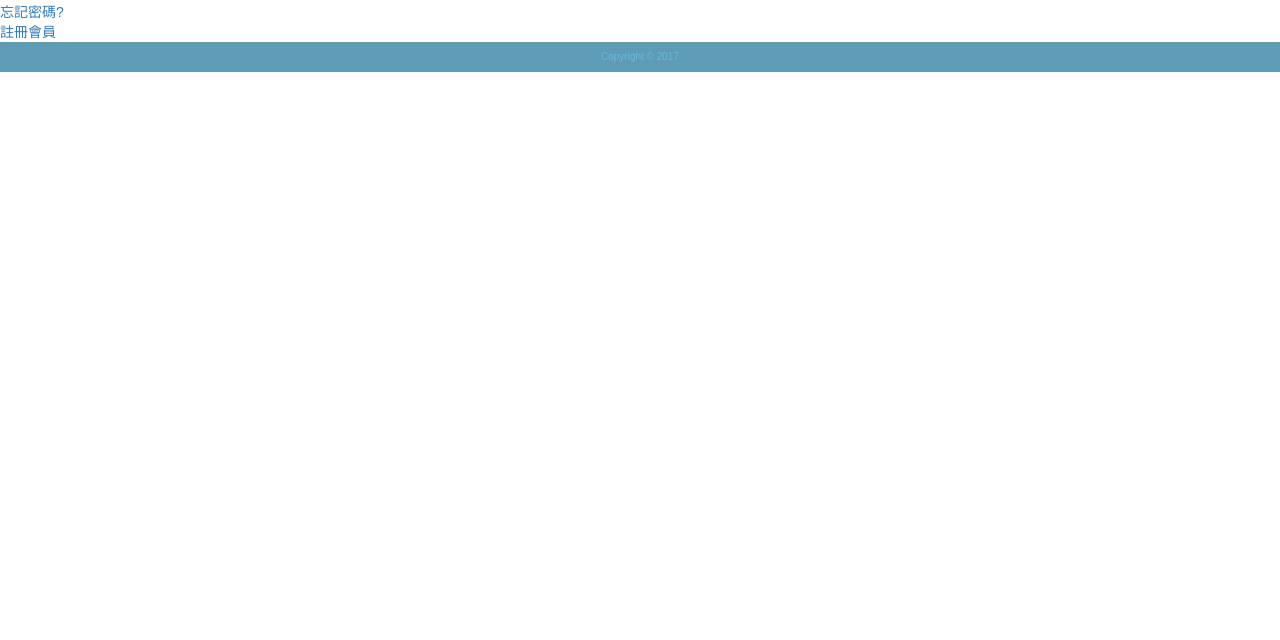
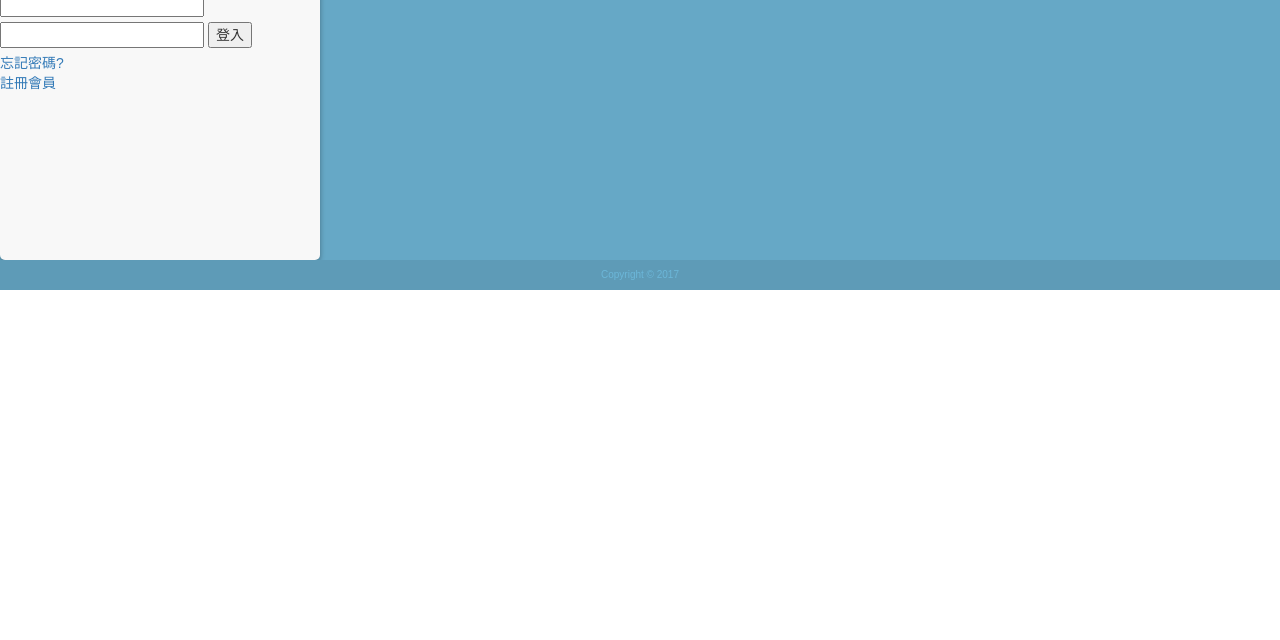
Before and after one commit to sgagaark/ark, a plain HTML site: page login/login.html in a window 1280 px wide. Shown: the part 160-800 px from the top of the page. Drawn offline with nearby package versions, Linux system fonts and the light colour scheme; a web font is replaced by a local one.

Commit message:
login-20170227-1613

```diff
--- a/login/login.html
+++ b/login/login.html
@@ -45,12 +45,14 @@
       </ul>
     </div><!--hambuger-->
     </nav>
+    <div class="allpage">
+      <div class="cooke">首頁 > 登入</div>
       <div class="loginpag">
         <img src="..\images\index\logo_50x50.png" alt="logo">
         <div class="">使用您的ark帳戶登入</div>
         <div class="">
           <img src=".." alt="head">
-        <form class="" action="index.html" method="post">
+          <form class="" action="index.html" method="post"><!--會員輸入-->
             <label>
               <input type="text" name="id" value="">
             </label>
@@ -63,6 +65,7 @@
           <div class=""><a href="#">註冊會員</a></div>
         </div>
       </div><!--loginpag-->
+    </div><!--allpage-->
     <footer>
       <div class="footer_txt">
         Copyright © 2017
--- a/login/style.css
+++ b/login/style.css
@@ -109,6 +109,18 @@ nav li{
 .ham li:hover ul{
   display: block;
 }
+/*allpage*/
+.allpage{
+  background: #66a8c6;
+}
+/*loginpag*/
+.loginpag{
+  width: 320px;
+  height: 360px;
+  border-radius: 5px;
+  background-color: #f8f8f8;
+  box-shadow: 0px 2px 4.8px 0.3px rgba(0, 0, 0, 0.3);
+}
 /*footer*/
 footer{
  height: 30px;
```
Lines whose indentation alone changed are shown as unchanged.
